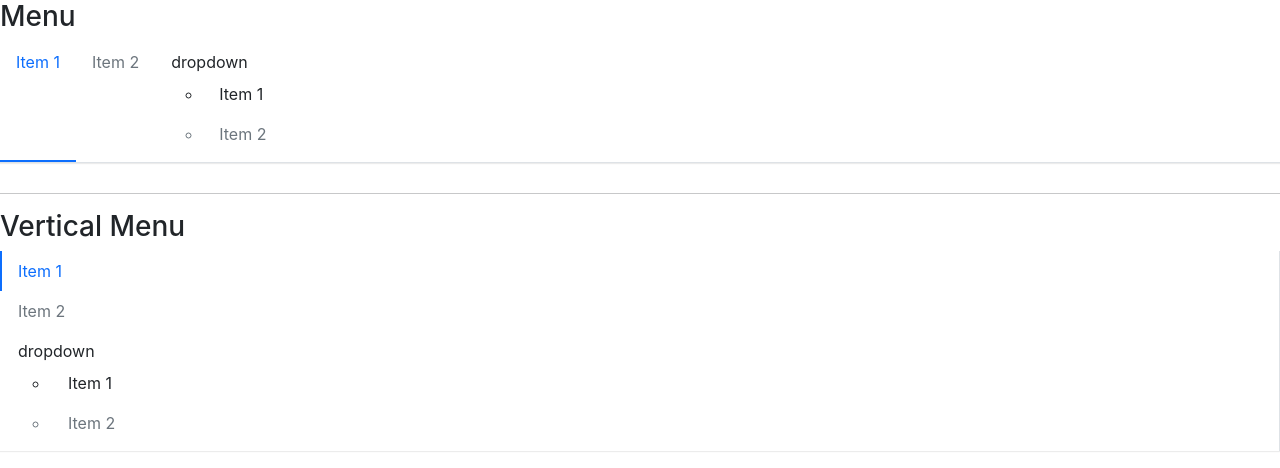
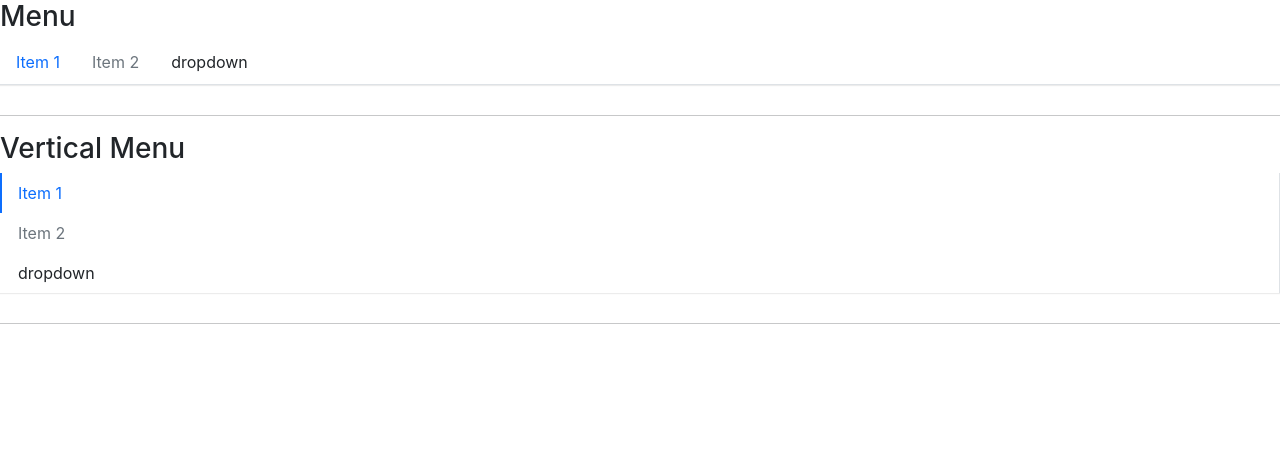
Before and after one commit to bruceeewong/boo-ui-react, a React (Create React App) app: page / in a window 1280 px wide. Shown: the top 468 px of the page. Built offline with nearby package versions, Linux system fonts and the light colour scheme.

Commit message:
perf(menu): 添加子菜单hover以及点击展开的效果

```diff
--- a/src/components/Menu/_style.scss
+++ b/src/components/Menu/_style.scss
@@ -22,6 +22,25 @@
         border-bottom-width: 0px;
         border-left: $menu-item-active-border-width solid $menu-item-active-color;
       }
+    }
+  }
+
+  &--horizontal {
+    .b-menu-item {
+      border-bottom: $menu-item-active-border-width solid transparent;
+    }
+
+    .b-submenu {
+      position: absolute;
+      z-index: 100;
+      top: calc(100% + 8px);
+      left: 0;
+
+      border: $menu-border-width solid $menu-border-width;
+
+      background-color: $white;
+
+      box-shadow: $submenu-box-shadow;
     }
   }
 }
@@ -50,3 +69,40 @@
     pointer-events: none;
   }
 }
+
+.b-submenu-item {
+  position: relative;
+}
+
+.b-submenu-title {
+  display: flex;
+  align-items: center;
+}
+
+.b-submenu {
+  display: none;
+
+  padding-left: 0;
+
+  transition: $menu-transition;
+  white-space: nowrap;
+  list-style: none;
+
+  // .b-menu-item {
+  //   padding: $menu-item-padding-y $menu-item-padding-x;
+
+  //   color: $body-color;
+  //   transition: $menu-transition;
+
+  //   cursor: pointer;
+
+  //   &:hover,
+  //   &--active {
+  //     color: $menu-item-active-color;
+  //   }
+  // }
+
+  &--opened {
+    display: block;
+  }
+}
--- a/src/components/Menu/menu.tsx
+++ b/src/components/Menu/menu.tsx
@@ -18,13 +18,12 @@ export interface MenuProps {
 }
 
 interface IMenuContext {
-  index: number;
+  index?: number;
+  mode?: MenuModeProp,
   onSelect?: SelectCallback;
 }
 
-export const MenuContext = React.createContext<IMenuContext>({
-  index: 0,
-})
+export const MenuContext = React.createContext<IMenuContext>({})
 
 const Menu: React.FC<MenuProps> = (props) => {
   const {
@@ -55,6 +54,7 @@ const Menu: React.FC<MenuProps> = (props) => {
 
   const passedContext: IMenuContext = {
     index: activeIdx ? activeIdx : 0,
+    mode,
     onSelect: handleSelect,
   }
 
--- a/src/components/Menu/subMenu.tsx
+++ b/src/components/Menu/subMenu.tsx
@@ -1,4 +1,4 @@
-import React, { useContext } from 'react'
+import React, { useState,useContext } from 'react'
 import classNames from 'classnames'
 import { MenuContext } from './menu';
 import { MenuItemProps } from './menuItem';
@@ -17,6 +17,7 @@ const SubMenu: React.FC<SubMenuProp> = (props) => {
     children,
   } = props
 
+  const [menuOpen, setMenuOpen] = useState(false)
   const context = useContext(MenuContext)
 
   const classes = classNames(
@@ -28,7 +29,27 @@ const SubMenu: React.FC<SubMenuProp> = (props) => {
     className,
   )
 
+  const handleOpen = (e: React.MouseEvent) => {
+    e.preventDefault()
+    setMenuOpen(!menuOpen)
+  }
+
+  let timer: any = null
+  const handleMouseEvent = (e: React.MouseEvent, toggle: boolean) => {
+    e.preventDefault()
+
+    clearTimeout(timer)
+    timer = setTimeout(() => {
+      setMenuOpen(toggle)
+    }, 100)
+  }
+
   const renderChildren = () => {
+    const subMenuClasses = classNames(
+      'b-submenu',
+      { 'b-submenu--opened': menuOpen },
+    )
+
     const childrenComponent = React.Children.map(children, (child, index) => {
       const childElement = child as React.FunctionComponentElement<MenuItemProps>
       if (childElement.type.displayName === 'MenuItem') {
@@ -39,14 +60,19 @@ const SubMenu: React.FC<SubMenuProp> = (props) => {
     })
 
     return (
-      <ul className="b-submenu">
+      <ul className={subMenuClasses}>
         {childrenComponent}
       </ul>
     )
   }
 
   return (
-    <li key={index} className={classes}>
+    <li
+      className={classes}
+      onClick={e => handleOpen(e)}
+      onMouseEnter={e => { context.mode === 'horizontal' && handleMouseEvent(e, true)}}
+      onMouseLeave={e => { context.mode === 'horizontal' && handleMouseEvent(e, false)}}
+    >
       <div className="b-submenu-title">
         {title}
       </div>
--- a/src/previews/PreviewMenu.tsx
+++ b/src/previews/PreviewMenu.tsx
@@ -16,10 +16,13 @@ function PreviewButton() {
         </MenuItem>
         <SubMenu index={2} title="dropdown">
           <MenuItem index={3}>
-            Item 1
+            Item 2-1
           </MenuItem>
-          <MenuItem index={4} disabled={true}>
-            Item 2
+          <MenuItem index={4}>
+            Item 2-2
+          </MenuItem>
+          <MenuItem index={5} disabled={true}>
+            Item 2-3
           </MenuItem>
         </SubMenu>
       </Menu>
@@ -35,10 +38,13 @@ function PreviewButton() {
         </MenuItem>
         <SubMenu index={2} title="dropdown">
           <MenuItem index={3}>
-            Item 1
+            Item 2-1
           </MenuItem>
-          <MenuItem index={4} disabled={true}>
-            Item 2
+          <MenuItem index={4}>
+            Item 2-2
+          </MenuItem>
+          <MenuItem index={5} disabled={true}>
+            Item 2-3
           </MenuItem>
         </SubMenu>
       </Menu>
--- a/src/styles/_variables.scss
+++ b/src/styles/_variables.scss
@@ -251,3 +251,7 @@ $menu-item-padding-x: 1rem !default;
 $menu-item-active-color: $primary !default;
 $menu-item-active-border-width: 2px !default;
 $menu-item-disabled-color: $disabled !default;
+
+// sub-menu
+$submenu-box-shadow: 0 2px 4px 0 rgba(0,0,0,0.12),
+                      0 0 6px rgba(0,0,0,0.04);
```
